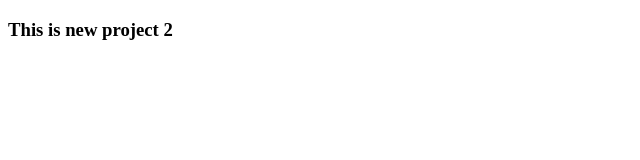
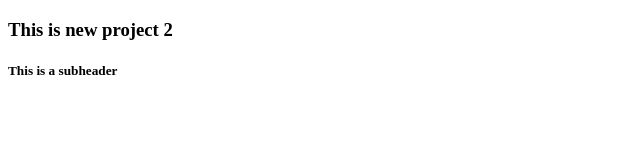
Before and after one commit to ZackLindgren/newproject2, a plain HTML site: page index.html in a window 1280 px wide. Shown: the whole page, without its empty margins (0-640 px from the left). Drawn offline with Linux system fonts and the light colour scheme.

Commit message:
subheader added

```diff
--- a/index.html
+++ b/index.html
@@ -8,5 +8,7 @@
 
     <h3>This is new project 2</h3>
 
+    <h5>This is a subheader</h5>
+
 </body>
 </html>
```
